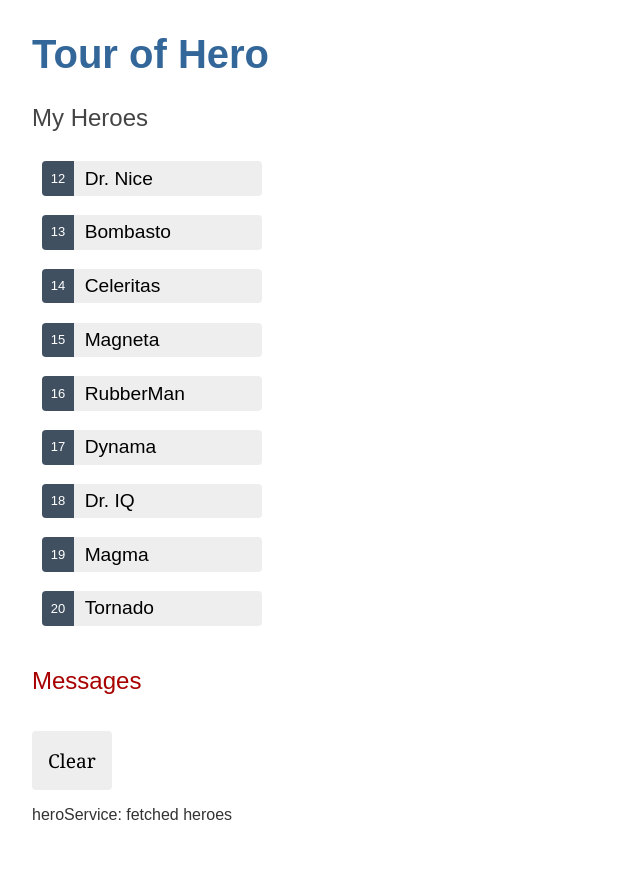
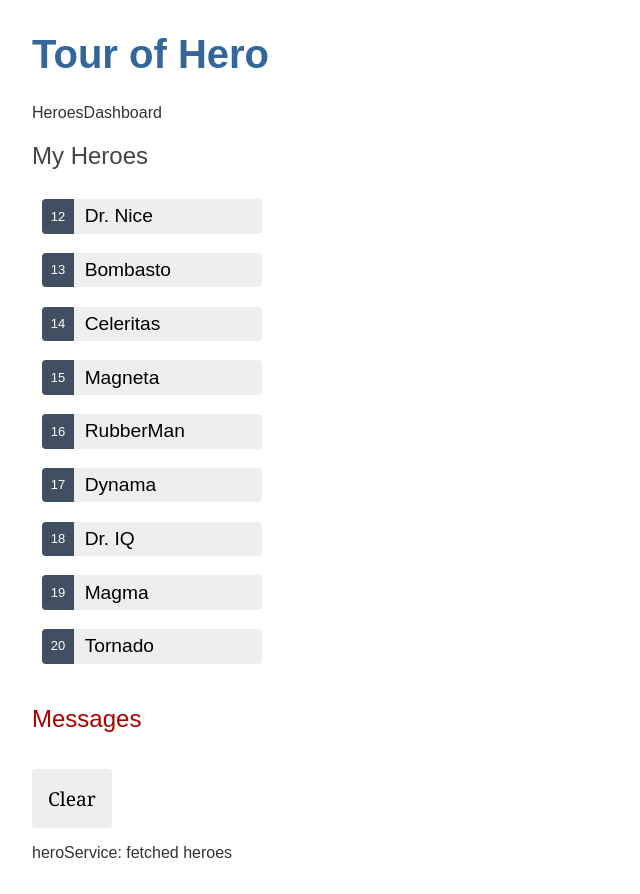
Before and after one commit to meth0xy/Tour-of-Heros, an Angular app: page /heroes in a window 1280 px wide. Before the commit this address led to /. Shown: the whole page, without its empty margins (0-640 px from the left). Before the commit the page ends 856 px from the top, so only its background shows below. Built offline with nearby package versions, Linux system fonts and the light colour scheme.

Commit message:
Configure Router Object * Add paths * Add Navigation

```diff
--- a/src/app/app.component.html
+++ b/src/app/app.component.html
@@ -1,3 +1,7 @@
 <h1>{{title}}</h1>
-<app-heroes/>
+<nav>
+  <a routerLink="/heroes">Heroes</a>
+  <a routerLink="/dashboard">Dashboard</a>
+</nav>
+<router-outlet />
 <app-messages/>
--- a/src/app/app.config.ts
+++ b/src/app/app.config.ts
@@ -1,8 +1,8 @@
 import { ApplicationConfig } from '@angular/core';
-import { provideRouter } from '@angular/router';
+import { provideRouter, withComponentInputBinding } from '@angular/router';
 
 import { routes } from './app.routes';
 
 export const appConfig: ApplicationConfig = {
-  providers: [provideRouter(routes)]
+  providers: [provideRouter(routes, withComponentInputBinding())]
 };
--- a/src/app/app.routes.ts
+++ b/src/app/app.routes.ts
@@ -1,3 +1,11 @@
 import { Routes } from '@angular/router';
+import { HeroesComponent } from './heroes/heroes.component';
+import { DashboardComponent } from './dashboard/dashboard.component';
+import { HeroDetailsComponent } from './hero-details/hero-details.component';
 
-export const routes: Routes = [];
+export const routes: Routes = [
+  {path: '', redirectTo: 'dashboard', pathMatch: 'full'},
+  {path: 'heroes', component: HeroesComponent, title: 'Heroes'},
+  {path: 'dashboard', component: DashboardComponent, title: 'Dashboard'},
+  {path: 'detail/:id', component: HeroDetailsComponent, title: 'Details'}
+];
```
